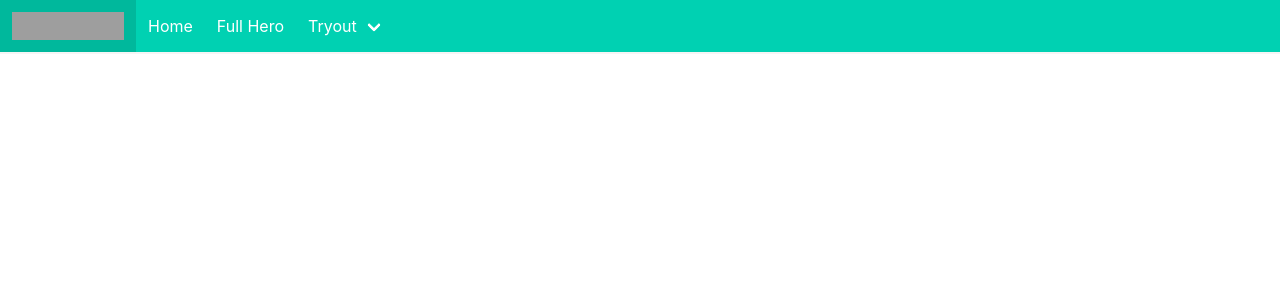
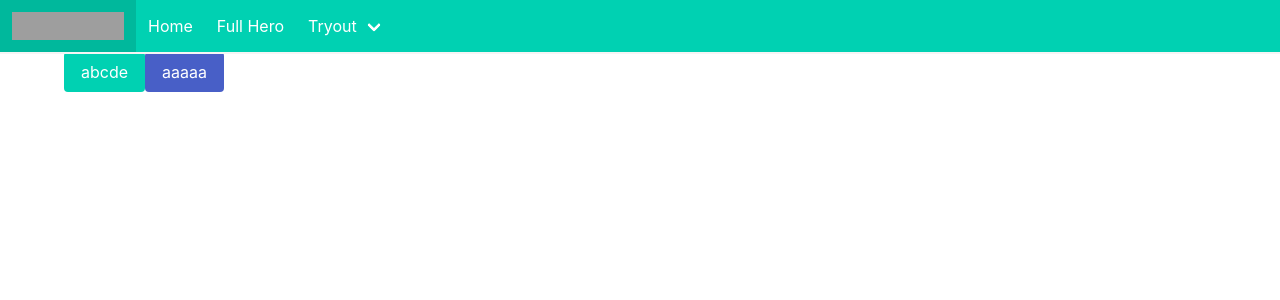
Before and after one commit to nikolaischunk/nextjs-tryout-site, a Next.js app: page / in a window 1280 px wide. Shown: the top 300 px of the page. Built offline with nearby package versions, Linux system fonts and the light colour scheme; grey boxes are pictures that could not be loaded.

Commit message:
Tried to add Theme to Bulma

```diff
--- /dev/null
+++ b/components/Main.js
@@ -0,0 +1,10 @@
+const Main = () => {
+    return (
+        <div>
+        <button className="button is-primary">abcde</button>
+        <button className="button is-link">aaaaa</button>
+        </div>
+        );
+}
+
+export default Main;
--- a/pages/index.js
+++ b/pages/index.js
@@ -1,11 +1,15 @@
 import Navbar from "../components/Navbar";
-import "../styles/pages/Home.module.scss";
+import Main from "../components/Main";
 
 export default function Home() {
   return (
     <div className="main-content">
       <Navbar />
+      <div className="container">
+        <Main />
+      </div>
     </div>
+
   );
 }
 //write sfc for template export
--- a/styles/globals.scss
+++ b/styles/globals.scss
@@ -1,18 +1,6 @@
-@import "~bulma/bulma";
+@charset "utf-8";
+@import '~bulma/bulma';
+@import "../styles/theme/theme";
 
-html,
-body {
-  padding: 0;
-  margin: 0;
-  font-family: -apple-system, BlinkMacSystemFont, Segoe UI, Roboto, Oxygen,
-    Ubuntu, Cantarell, Fira Sans, Droid Sans, Helvetica Neue, sans-serif;
-}
-
-a {
-  color: inherit;
-  text-decoration: none;
-}
-
-* {
-  box-sizing: border-box;
-}
+// Import a Google Font
+@import url('https://fonts.googleapis.com/css?family=Play:400,700');
--- /dev/null
+++ b/styles/theme/_colors.scss
@@ -0,0 +1,15 @@
+// theme/_colors.scss
+
+$primary: #FFFFFF;
+$primary-light: #ffffff;
+$primary-dark: #cccccc;
+
+$secondary: #2a3747;
+$secondary-light: #546172;
+$secondary-dark: #011120;
+
+$on-primary: #000;
+$on-primary-light: #A1A1A1;
+$on-secondary: #fff;
+
+$highlight: #FA4141;
--- /dev/null
+++ b/styles/theme/_fonts.scss
@@ -0,0 +1,5 @@
+@import url('https://fonts.googleapis.com/css?family=Raleway:800|Merriweather+Sans|Share+Tech+Mono');
+
+$logo-font: 'Share Tech Mono', monospace;
+$header-font: 'Raleway', sans-serif;
+$core-font: 'Merriweather Sans', sans-serif;
--- /dev/null
+++ b/styles/theme/_theme.scss
@@ -0,0 +1,4 @@
+// theme/_theme.scss
+
+@import "./fonts";
+@import "./colors";
```
Also changed, not shown: package.json (+5 -2 lines), 1 other file (tests, documents, lock files or other folders).
